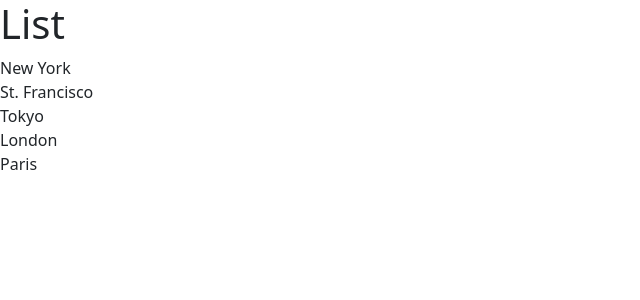
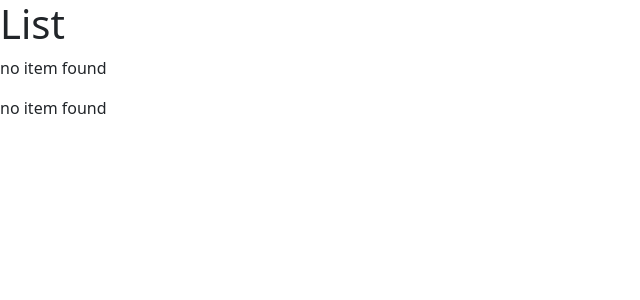
Before and after one commit to EmanuelaPau/my-first-react-project, a React (Vite) app: page / in a window 1280 px wide. Shown: the top 300 px of the page, without its empty margins (0-640 px from the left). Built offline with nearby package versions, Linux system fonts and the light colour scheme.

Commit message:
easy trick to easy implement condition

```diff
--- a/src/components/ListGroup.tsx
+++ b/src/components/ListGroup.tsx
@@ -6,7 +6,7 @@ function ListGroup() {
     { name: "London", id: "LND" },
     { name: "Paris", id: "PRS" },
   ];
-  //   items = [];
+  items = [];
 
   return (
     <>
@@ -14,6 +14,7 @@ function ListGroup() {
 
       {items.length === 0 ? <p>no item found</p> : null}
 
+      {items.length === 0 && <p>no item found</p>}
       <ul className="list-group">
         {items.map((item) => (
           <li key={item.id}>{item.name}</li>
```
